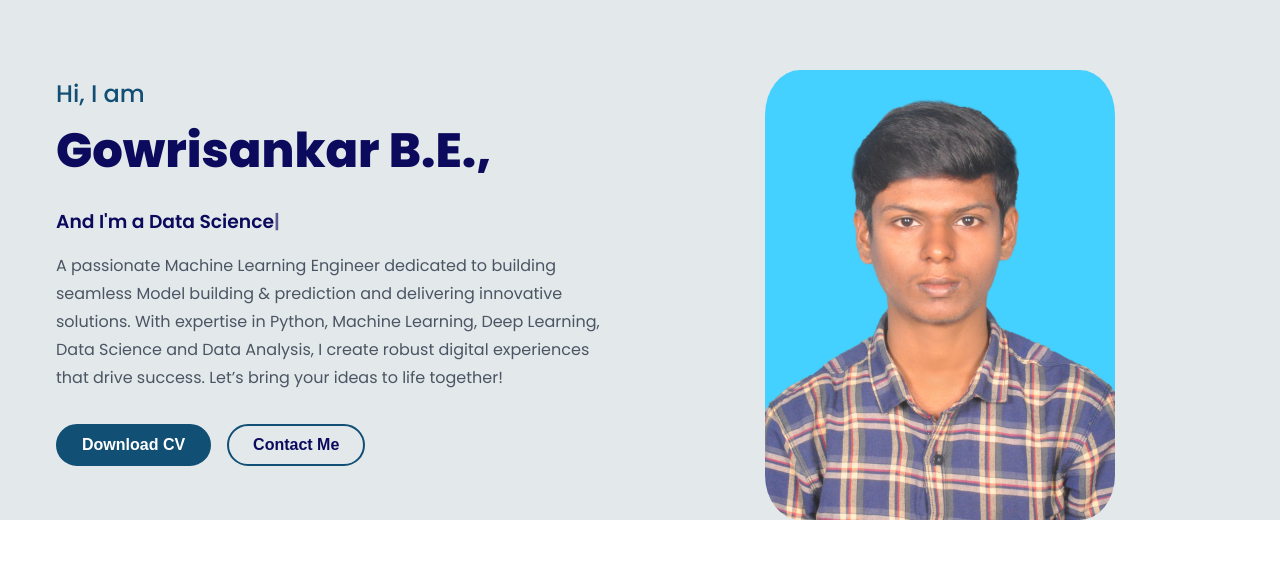
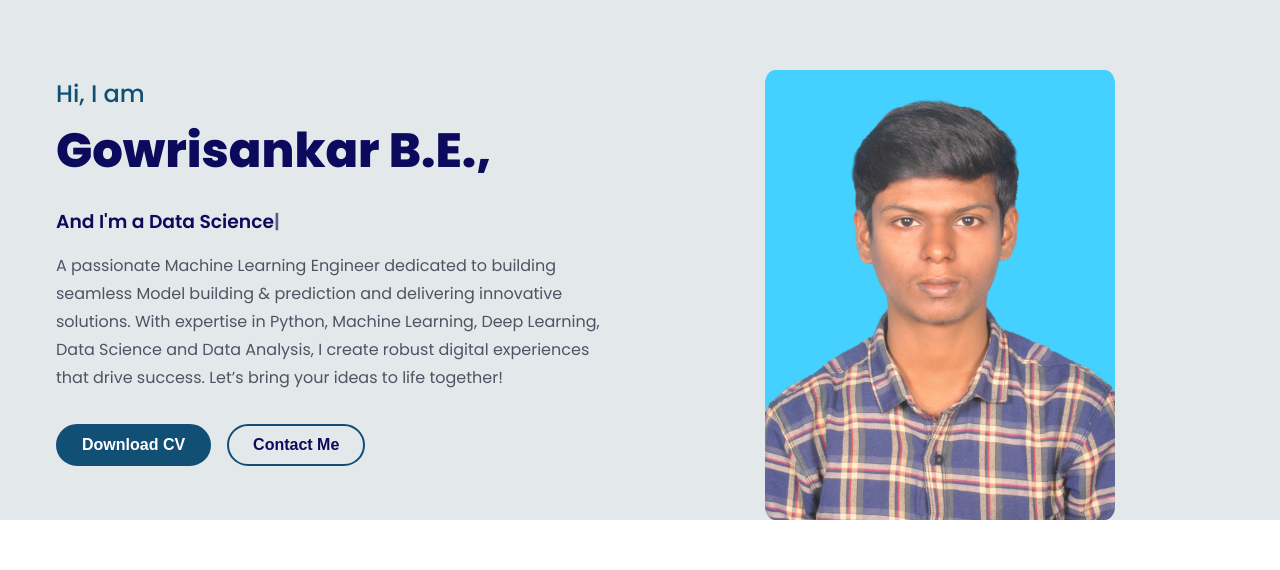
Before and after one commit to gowrisankarsg/gowrisankarsg.github.io, a plain HTML site: page index.html in a window 1280 px wide. Shown: the part 159-729 px from the top of the page. Drawn offline with nearby package versions, Linux system fonts and the light colour scheme; a script that the page names is missing.

Commit message:
Update style.css

```diff
--- a/style.css
+++ b/style.css
@@ -165,7 +165,7 @@ nav {
   max-width: 350px;
   margin-inline: auto;
   margin-top: 3rem;
-  border-radius: 10%;
+  border-radius: 3%;
 }
 
 .header__content h2 {
```
